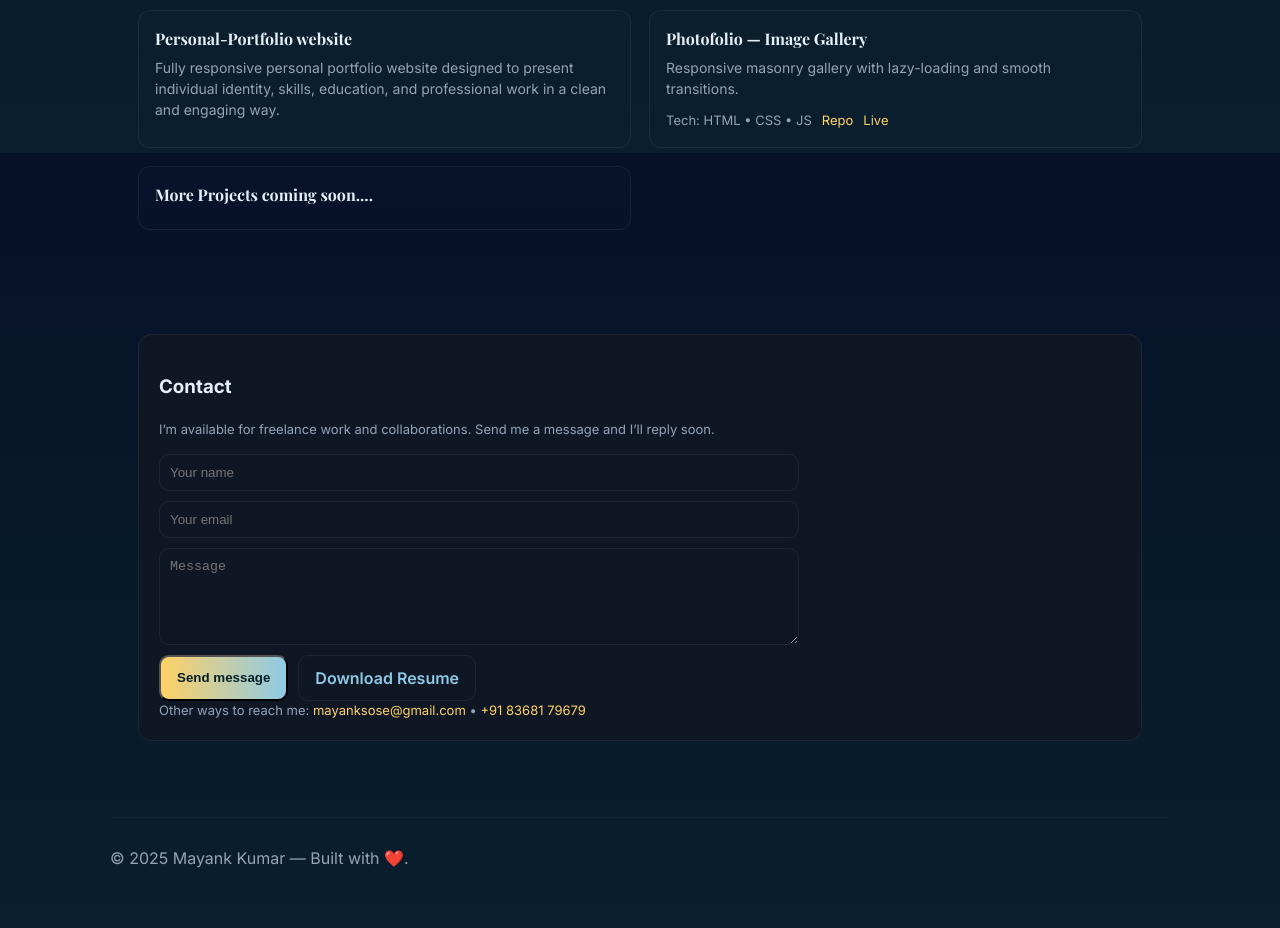
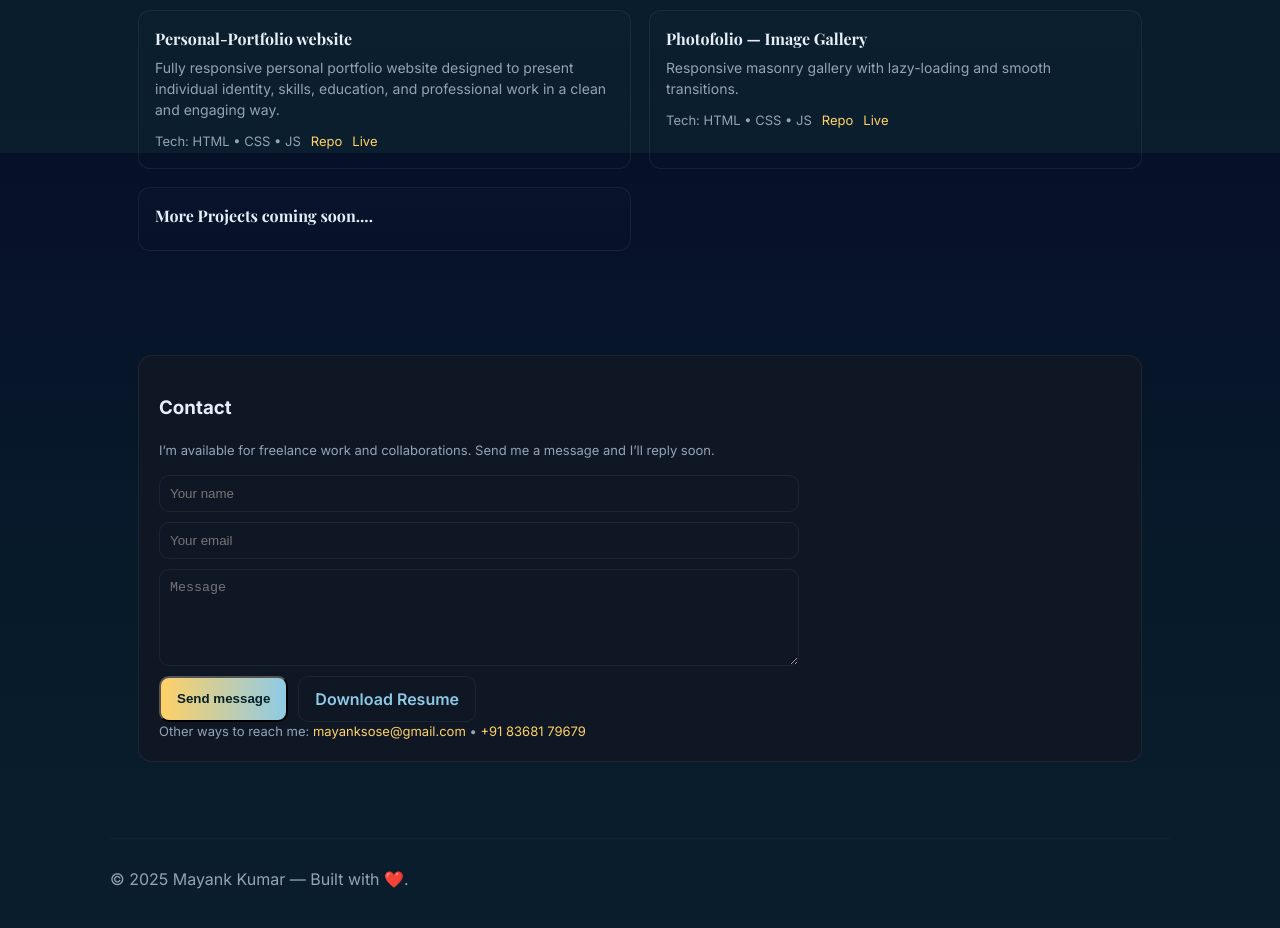
Before and after one commit to mayank-kumar-2008/Portfolio, a plain HTML site: page index.html in a window 1280 px wide. Shown: the part 1447-2375 px from the top of the page. Drawn offline with nearby package versions, Linux system fonts and the light colour scheme.

Commit message:
Update index.html

```diff
--- a/index.html
+++ b/index.html
@@ -148,6 +148,12 @@ Bal Bhavan Public School
         <article class="proj">
           <h4>Personal-Portfolio website</h4>
           <p>Fully responsive personal portfolio website designed to present individual identity, skills, education, and professional work in a clean and engaging way.</p>
+                    <div class="meta small">
+            <span>Tech: HTML • CSS • JS</span>
+            <a href="#">Repo</a>
+            <a href="#">Live</a>
+          </div>
+
         </article>
 
         <article class="proj">
```
